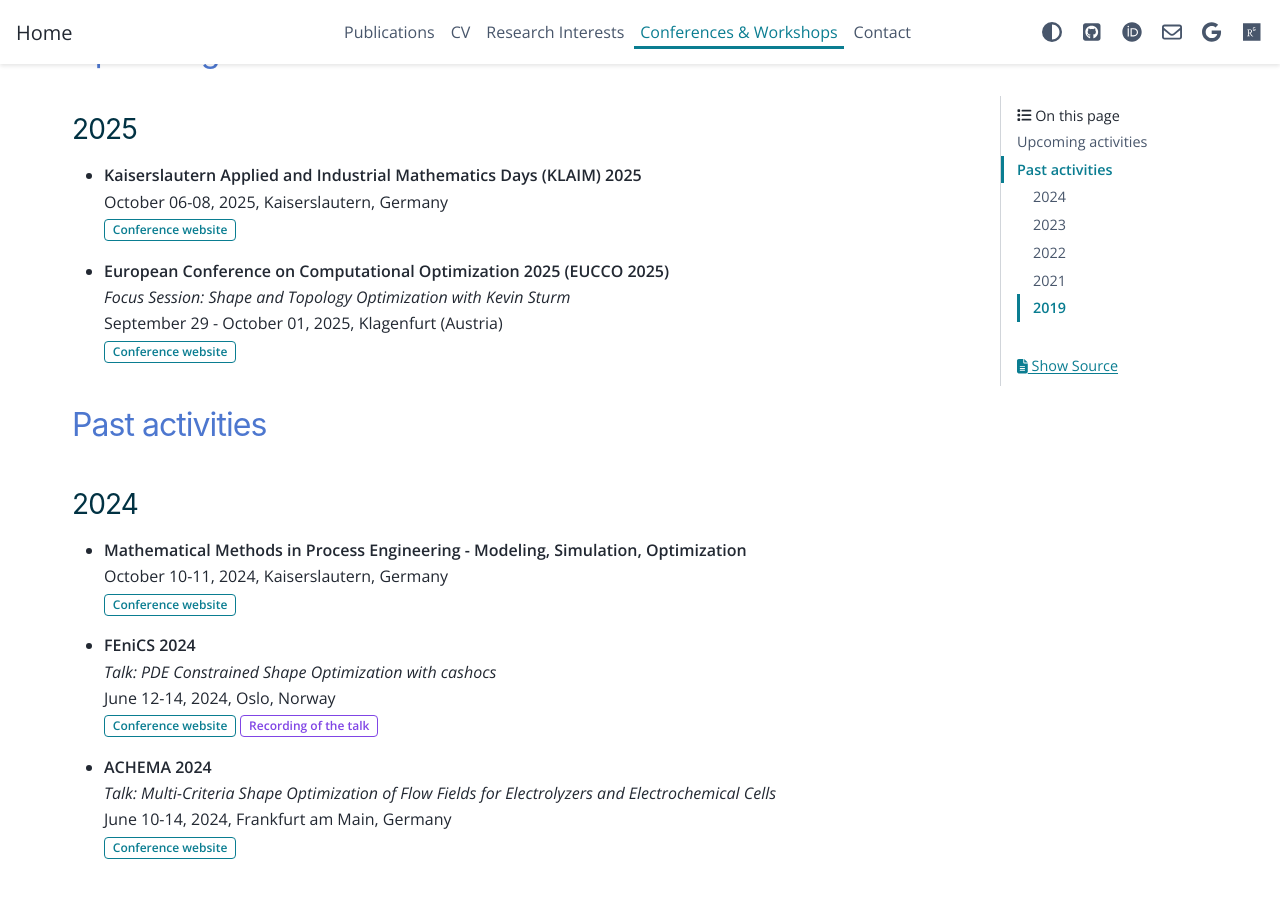
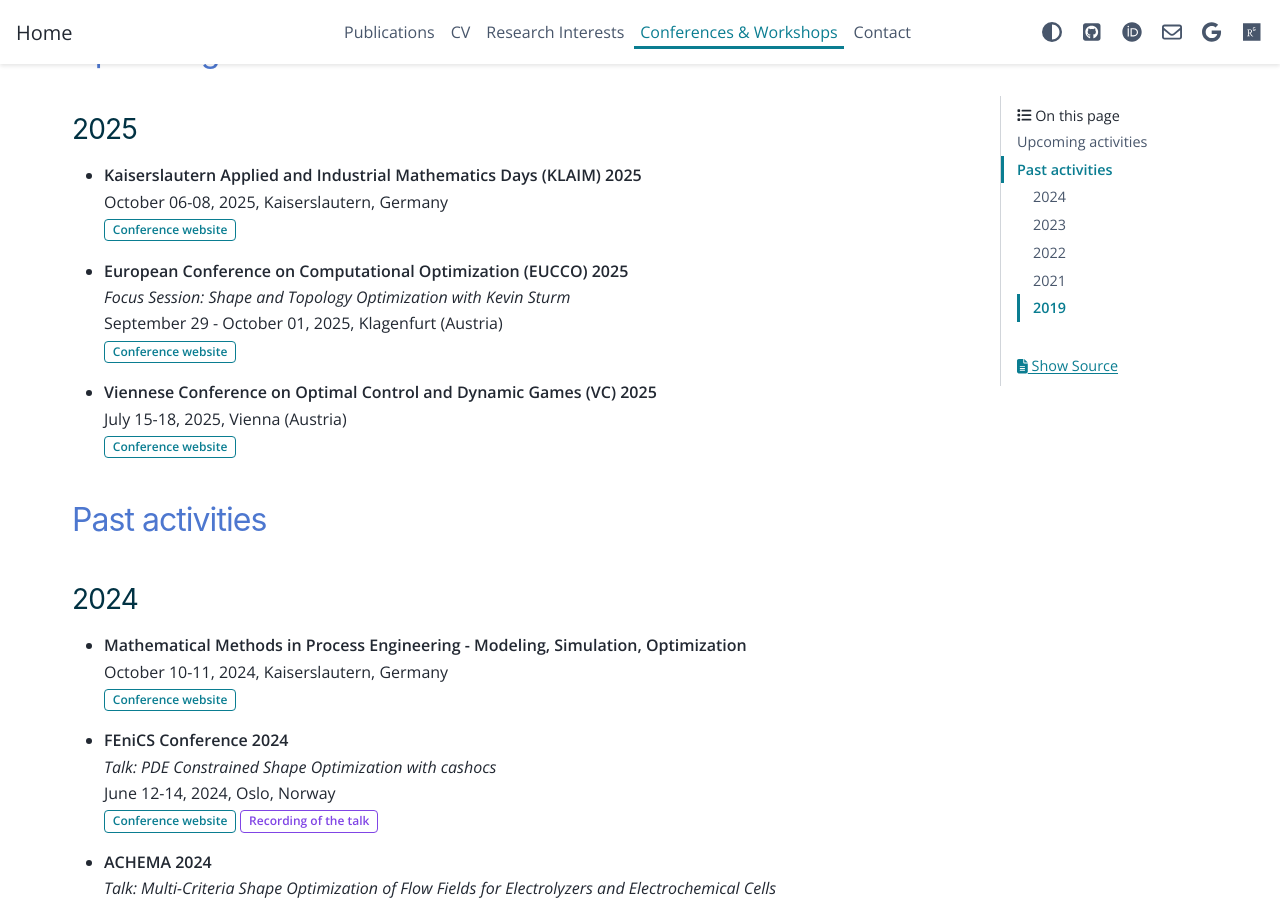
Before and after one commit to sblauth/sblauth.github.io, a Sphinx documentation site: the page built from source/conferences.rst, in a window 1280 px wide and 900 px high, scrolled down 204 px. Built offline with Sphinx 7.4.7 and the PyData theme 0.15.4, drawn with Linux system fonts in a browser that asks for light colours.

Commit message:
update conferences

```diff
--- a/source/conferences.rst
+++ b/source/conferences.rst
@@ -11,10 +11,14 @@ Upcoming activities
   | October 06-08, 2025, Kaiserslautern, Germany
   | :bdg-link-primary-line:`Conference website <https://www.itwm.fraunhofer.de/en/fairs_events/2025/2025_10_06_klaim_en.html>`
 
-* | **European Conference on Computational Optimization 2025 (EUCCO 2025)**
+* | **European Conference on Computational Optimization (EUCCO) 2025**
   | *Focus Session: Shape and Topology Optimization with Kevin Sturm*
   | September 29 - October 01, 2025, Klagenfurt (Austria)
   | :bdg-link-primary-line:`Conference website <https://conference3.aau.at/event/122/>`
+
+* | **Viennese Conference on Optimal Control and Dynamic Games (VC) 2025**
+  | July 15-18, 2025, Vienna (Austria)
+  | :bdg-link-primary-line:`Conference website <https://vc2025.conf.tuwien.ac.at/>`
 
 
 Past activities
@@ -28,7 +32,7 @@ Past activities
   | October 10-11, 2024, Kaiserslautern, Germany
   | :bdg-link-primary-line:`Conference website <https://www.itwm.fraunhofer.de/en/fairs_events/2024/2024_10_10_workshopmmipe.html>`
 
-* | **FEniCS 2024**
+* | **FEniCS Conference 2024**
   | *Talk: PDE Constrained Shape Optimization with cashocs*
   | June 12-14, 2024, Oslo, Norway
   | :bdg-link-primary-line:`Conference website <https://fenicsproject.org/fenics-2024/>` :bdg-link-secondary-line:`Recording of the talk <https://youtu.be/mZerFCRLtgQ?si=MDl3SmvU3GcQz-7w>`
```
